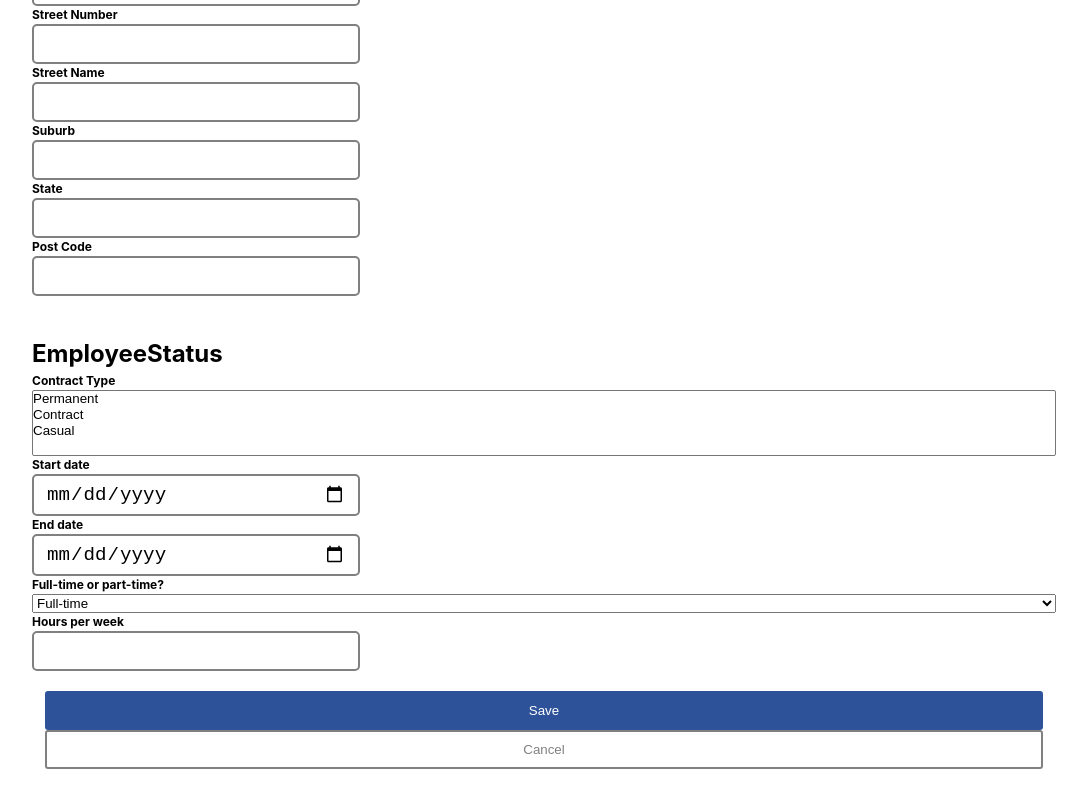
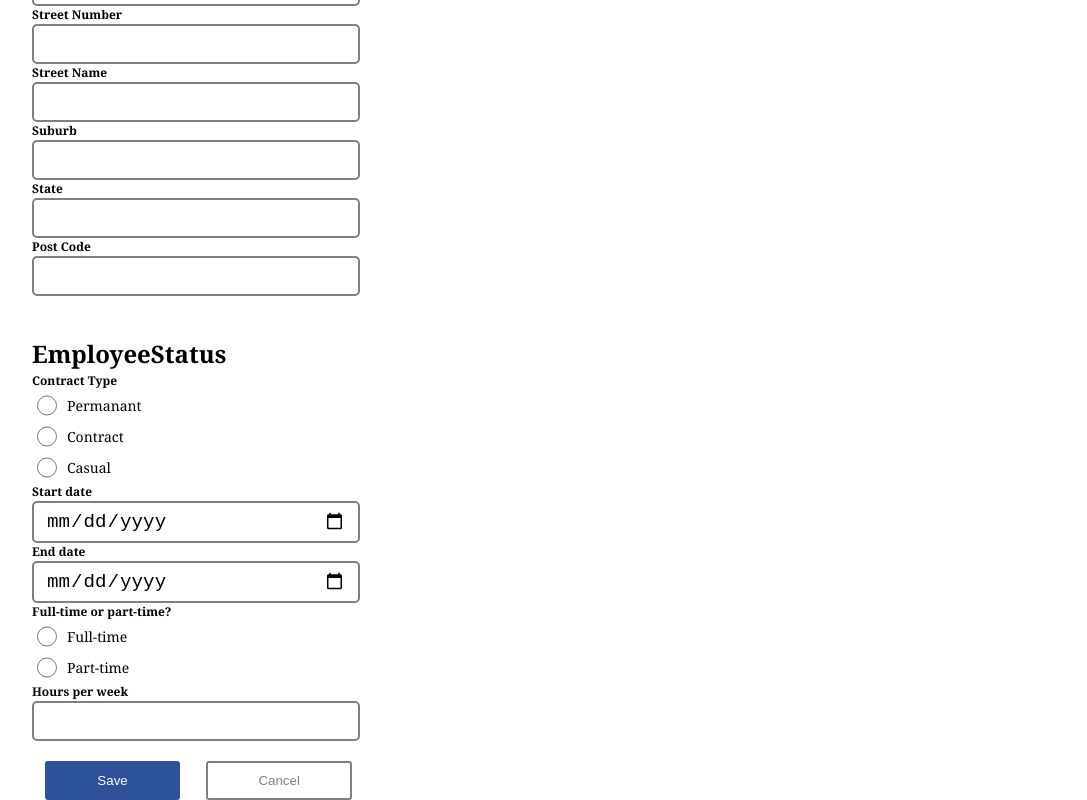
Before and after one commit to XelaRonnoc/employeeCreatorFrontEnd, a React (Vite) app in the folder employeeCreatorWebApp/: page /Employee in a window 1280 px wide. Shown: the part 711-1511 px from the top of the page, without its empty margins (96-1183 px from the left). Before the commit the page ends 1480 px from the top, so only its background shows below. Built offline with nearby package versions, Linux system fonts and the light colour scheme.

Commit message:
completed styling

```diff
--- a/employeeCreatorWebApp/src/StyledComponents/Button/Button.ts
+++ b/employeeCreatorWebApp/src/StyledComponents/Button/Button.ts
@@ -7,6 +7,7 @@ export const Button = styled.button<{ $primary?: boolean }>`
     color: grey;
     margin: 0 1em;
     padding: 10px 50px;
+    cursor: pointer;
 
     ${(props) =>
         props.$primary &&
--- /dev/null
+++ b/employeeCreatorWebApp/src/StyledComponents/IconSpan/IconSpan.ts
@@ -0,0 +1,14 @@
+import styled, { css } from "styled-components";
+
+export const IconSpan = styled.span<{ $primary?: boolean }>`
+    color: lightgrey;
+    font-size: 12px;
+    padding: 2px;
+    margin: 0;
+
+    ${(props) =>
+        props.$primary &&
+        css`
+            color: #2d5299;
+        `}
+`;
--- a/employeeCreatorWebApp/src/StyledComponents/MiniButton/MiniButton.ts
+++ b/employeeCreatorWebApp/src/StyledComponents/MiniButton/MiniButton.ts
@@ -7,6 +7,7 @@ export const MiniButton = styled.button<{ $primary?: boolean }>`
     color: #2d5299;
     margin: 0;
     padding: 0;
+    cursor: Pointer;
 
     ${(props) => props.$primary && css``}
 `;
--- a/employeeCreatorWebApp/src/StyledComponents/SeperationBar/SeperationBar.ts
+++ /dev/null
@@ -1,10 +0,0 @@
-import styled, { css } from "styled-components";
-
-export const SeperationBar = styled.span<{ $primary?: boolean }>`
-    color: lightgrey;
-    font-size: 12px;
-    padding: 2px;
-    margin: 0;
-
-    ${(props) => props.$primary && css``}
-`;
--- a/employeeCreatorWebApp/src/StyledComponents/StyledForm/StyledForm.ts
+++ b/employeeCreatorWebApp/src/StyledComponents/StyledForm/StyledForm.ts
@@ -22,6 +22,7 @@ export const StyledInput = styled.input`
     padding: 7px 12px;
     font-size: 1.2rem;
     max-width: 300px;
+    cursor: text;
 `;
 
 export const StyledLabel = styled.label`
@@ -33,3 +34,23 @@ export const Small = styled.small`
     font-size: 10px;
     color: grey;
 `;
+
+export const StyledRadio = styled.input`
+    border: 2px solid grey;
+    border-radius: 5px;
+    padding: 7px 12px;
+    font-size: 1.2rem;
+    max-width: 300px;
+    cursor: pointer;
+    width: 20px;
+`;
+
+export const RadioHolder = styled.div`
+    display: flex;
+    gap: 10px;
+    padding: 5px;
+`;
+
+export const RadioLabel = styled.label`
+    font-size: 14px;
+`;
--- a/employeeCreatorWebApp/src/components/EmployeeCard/EmployeeCard.tsx
+++ b/employeeCreatorWebApp/src/components/EmployeeCard/EmployeeCard.tsx
@@ -6,7 +6,7 @@ import {
     MiniButton,
     MiniButtonHolder,
 } from "../../StyledComponents/MiniButton/MiniButton";
-import { SeperationBar } from "../../StyledComponents/SeperationBar/SeperationBar";
+import { IconSpan } from "../../StyledComponents/IconSpan/IconSpan";
 import { calculateDateDiff } from "../../services/helperFunctions";
 
 const EmployeeCard = ({ employee }: any) => {
@@ -50,13 +50,15 @@ const EmployeeCard = ({ employee }: any) => {
         <CardContainer>
             <div>
                 <h3>{`${employee.firstName} ${employee.lastName}`}</h3>
-                <p>{`${displayContractType} - ${contractLength} years`}</p>
+                <p>{`${displayContractType} - ${contractLength} ${
+                    contractLength > 1 ? "years" : "year"
+                }`}</p>
                 <p>{`Email: ${employee.email}`}</p>
             </div>
 
             <MiniButtonHolder>
                 <MiniButton onClick={handleClickEdit}>Edit</MiniButton>
-                <SeperationBar>|</SeperationBar>
+                <IconSpan>|</IconSpan>
                 <MiniButton onClick={handleClickRemove}>Remove</MiniButton>
             </MiniButtonHolder>
         </CardContainer>
--- a/employeeCreatorWebApp/src/components/EmployeeForm/EmployeeForm.tsx
+++ b/employeeCreatorWebApp/src/components/EmployeeForm/EmployeeForm.tsx
@@ -11,9 +11,17 @@ import {
     SubSection,
     StyledLabel,
     Small,
+    StyledRadio,
+    RadioHolder,
+    RadioLabel,
 } from "../../StyledComponents/StyledForm/StyledForm.ts";
 import { Header } from "../../StyledComponents/Header/Header.ts";
 import { HeaderBackground } from "../../StyledComponents/HeaderBackground/HeaderBackground.ts";
+import {
+    MiniButton,
+    MiniButtonHolder,
+} from "../../StyledComponents/MiniButton/MiniButton.ts";
+import { IconSpan } from "../../StyledComponents/IconSpan/IconSpan.ts";
 
 export interface EmployeePlainDetails {
     firstName: String;
@@ -172,7 +180,10 @@ const EmployeeForm = () => {
     return (
         <PageHolder>
             <HeaderBackground>
-                <NavLink to="/">{`< Back`}</NavLink>
+                <MiniButtonHolder>
+                    <IconSpan $primary>{`<`}</IconSpan>
+                    <MiniButton onClick={handleClick}>{` Back`}</MiniButton>
+                </MiniButtonHolder>
                 <Header>Employee Details</Header>
             </HeaderBackground>
             <StyledForm onSubmit={handleSubmit(onSubmit)}>
@@ -231,14 +242,37 @@ const EmployeeForm = () => {
                 <SubSection>
                     <h2>EmployeeStatus</h2>
                     <StyledLabel>Contract Type</StyledLabel>
-                    <select
-                        multiple
-                        {...register("contractType", { required: true })}
-                    >
-                        <option value="permanent">Permanent</option>
-                        <option value="contract">Contract</option>
-                        <option value="casual">Casual</option>
-                    </select>
+                    <RadioHolder>
+                        <StyledRadio
+                            type="radio"
+                            value="permanent"
+                            id="permanentContract"
+                            {...register("contractType", { required: true })}
+                        ></StyledRadio>
+                        <RadioLabel htmlFor="permanentContract">
+                            Permanant
+                        </RadioLabel>
+                    </RadioHolder>
+                    <RadioHolder>
+                        <StyledRadio
+                            type="radio"
+                            value="contract"
+                            id="contractContract"
+                            {...register("contractType", { required: true })}
+                        ></StyledRadio>
+                        <RadioLabel htmlFor="contractContract">
+                            Contract
+                        </RadioLabel>
+                    </RadioHolder>
+                    <RadioHolder>
+                        <StyledRadio
+                            type="radio"
+                            value="casual"
+                            id="casualContract"
+                            {...register("contractType", { required: true })}
+                        ></StyledRadio>
+                        <RadioLabel htmlFor="casualContract">Casual</RadioLabel>
+                    </RadioHolder>
 
                     <StyledLabel>Start date</StyledLabel>
                     <StyledInput
@@ -248,20 +282,40 @@ const EmployeeForm = () => {
                     <StyledLabel>End date</StyledLabel>
                     <StyledInput type="date" {...register("endDate")} />
                     <StyledLabel>Full-time or part-time?</StyledLabel>
-                    <select {...register("contractTime", { required: true })}>
-                        <option value="fullTime">Full-time</option>
-                        <option value="partTime">Part-time</option>
-                    </select>
+                    <RadioHolder>
+                        <StyledRadio
+                            type="radio"
+                            value="fullTime"
+                            id="fullTimeContract"
+                            {...register("contractTime", { required: true })}
+                        ></StyledRadio>
+                        <RadioLabel htmlFor="fullTimeContract">
+                            Full-time
+                        </RadioLabel>
+                    </RadioHolder>
+                    <RadioHolder>
+                        <StyledRadio
+                            type="radio"
+                            value="partTime"
+                            id="partTimeContract"
+                            {...register("contractTime", { required: true })}
+                        ></StyledRadio>
+                        <RadioLabel htmlFor="partTimeContract">
+                            Part-time
+                        </RadioLabel>
+                    </RadioHolder>
                     <StyledLabel>Hours per week</StyledLabel>
                     <StyledInput
                         type="number"
                         {...register("contractedHours", { required: true })}
                     />
                 </SubSection>
-                <Button $primary type="submit">
-                    Save
-                </Button>
-                <Button onClick={handleClick}>Cancel</Button>
+                <div>
+                    <Button $primary type="submit">
+                        Save
+                    </Button>
+                    <Button onClick={handleClick}>Cancel</Button>
+                </div>
             </StyledForm>
         </PageHolder>
     );
--- a/employeeCreatorWebApp/src/index.css
+++ b/employeeCreatorWebApp/src/index.css
@@ -1,5 +1,5 @@
 :root {
-    font-family: Inter, system-ui, Avenir, Helvetica, Arial, sans-serif;
+    font-family: Cambria, Cochin, Georgia, Times, "Times New Roman", serif;
     line-height: 1.5;
     font-weight: 400;
 
--- a/employeeCreatorWebApp/src/services/helperFunctions.ts
+++ b/employeeCreatorWebApp/src/services/helperFunctions.ts
@@ -1,5 +1,10 @@
 export const calculateDateDiff = (start: Date, end: Date) => {
-    let diffMs = end.getMilliseconds() - start.getMilliseconds();
+    console.log(end.getMilliseconds);
+    let diffMs = end.getTime() - start.getTime();
     let date = new Date(diffMs);
-    return Math.abs(date.getUTCFullYear() - 1970);
+    const length = Math.abs(date.getUTCFullYear() - 1970);
+    if (length < 1) {
+        return 1;
+    }
+    return length;
 };
```
